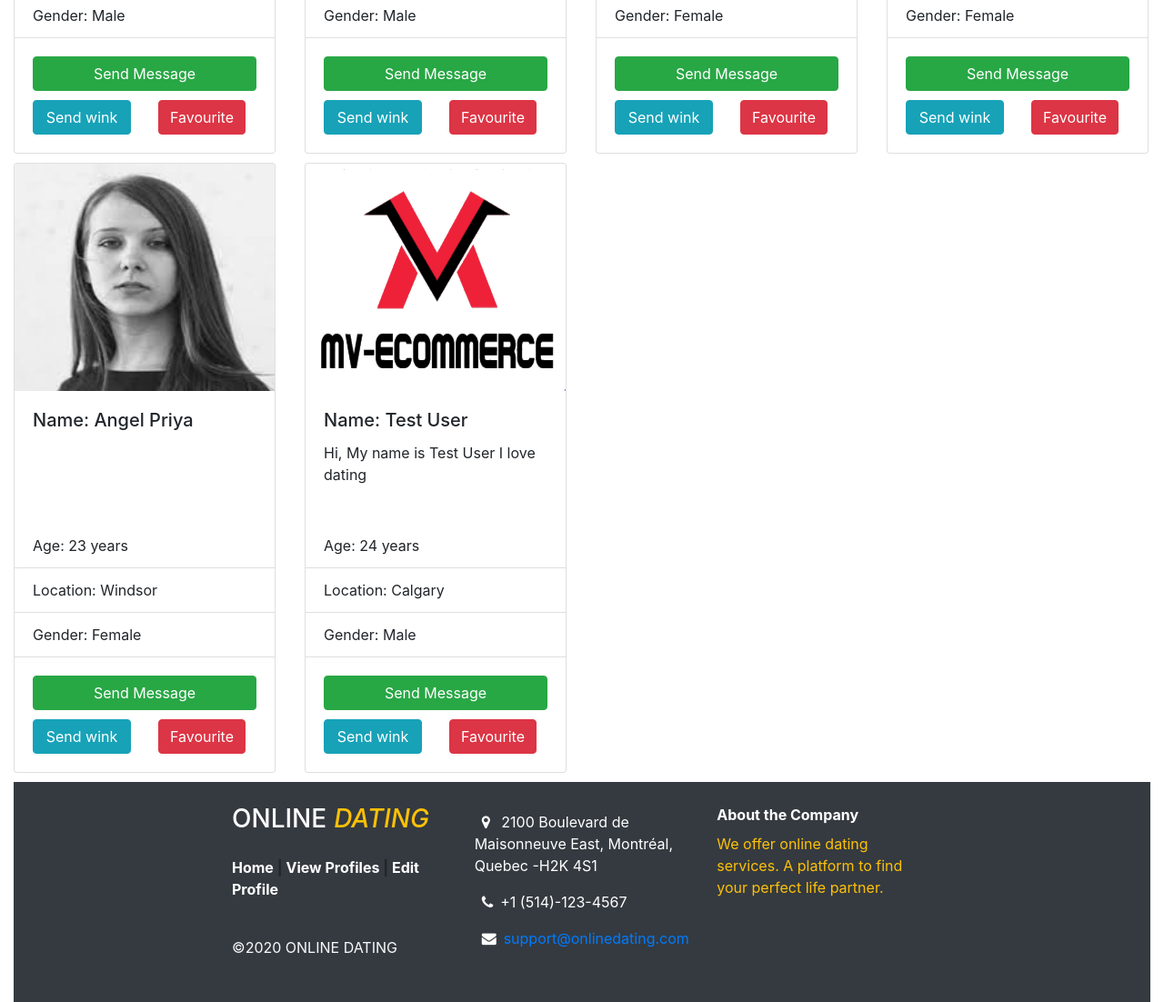
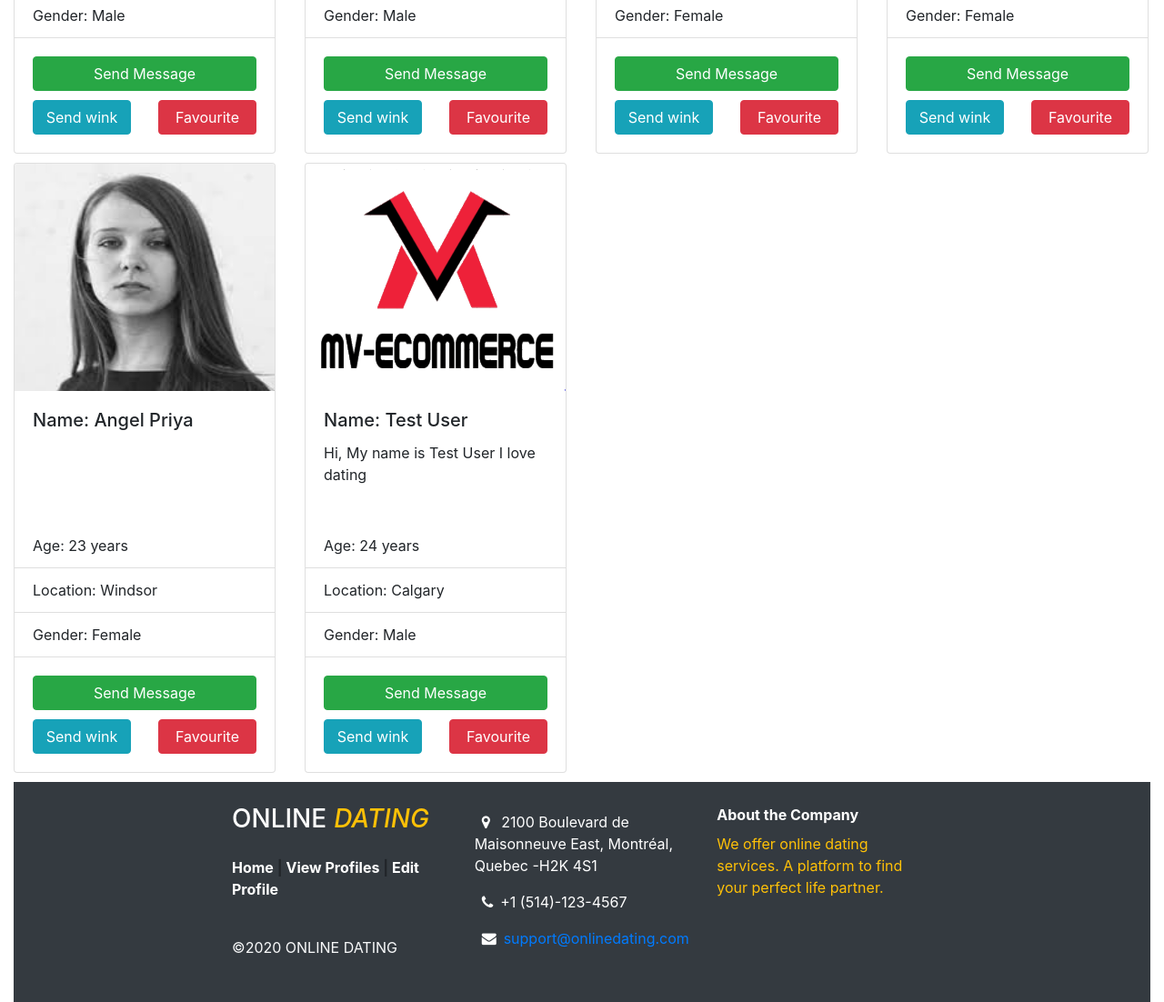
Before and after one commit to vatsal121/datingSitePHP, a PHP site: page /view-profiles.php in a window 1280 px wide. Shown: the part 856-1958 px from the top of the page at 91% size. Run offline with PHP 8.4, Linux system fonts and the light colour scheme; the visitor is signed in with stand-in values (Sample User, id 1); data comes from the database, SQL or seed files in the repository; data that the repository does not hold is empty.

Commit message:
updated favourite button width

```diff
--- a/view-profiles.php
+++ b/view-profiles.php
@@ -400,7 +400,6 @@ if (isset($_GET['addToFavouriteId']) && $userObj["user_role"] === "premium") {
                                 </div>
                                 <div class="row">
                                     <div class="col-md-6 col-sm-12">
-
                                         <a href="./view-profiles.php?sendWinkTo=<?= $profile["id"] ?>"
                                            name="SendWink" class="btn btn-info w-100">Send wink</a>
 
@@ -417,7 +416,7 @@ if (isset($_GET['addToFavouriteId']) && $userObj["user_role"] === "premium") {
                                             <?php
                                         } else {
                                             ?>
-                                            <a class="btn btn-danger"
+                                            <a class="btn btn-danger w-100"
                                                href="./view-profiles.php?addToFavouriteId=<?= $profile["id"] ?>">
                                                 Favourite
                                             </a>
```
